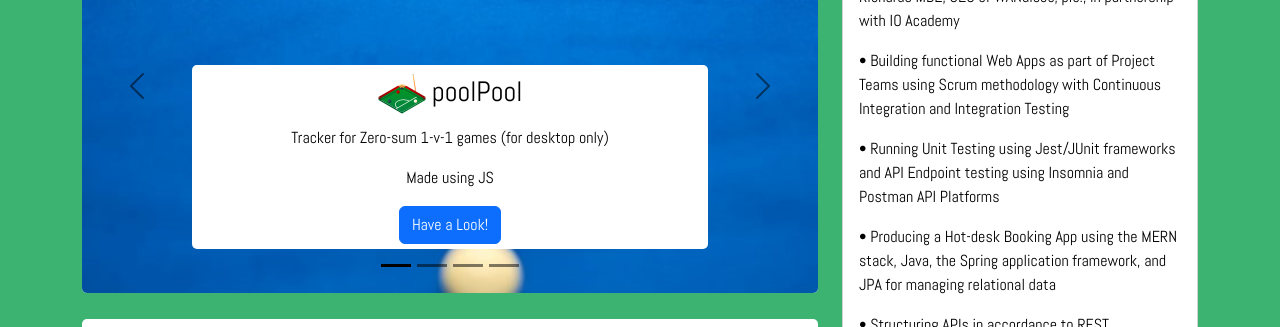
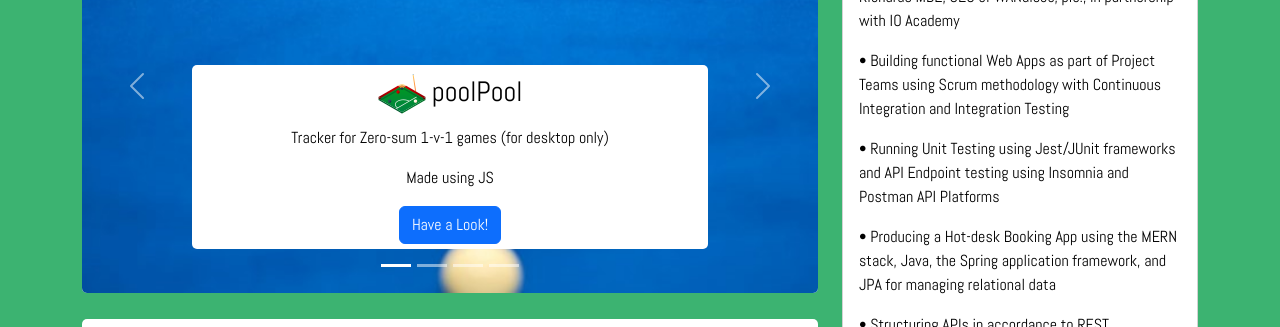
Before and after one commit to danmsto/portfolio, a React (Create React App) app: page / in a window 1280 px wide. Shown: the part 219-546 px from the top of the page. Built offline with nearby package versions, Linux system fonts and the light colour scheme.

Commit message:
recoloured carousel caption

```diff
--- a/src/App.css
+++ b/src/App.css
@@ -48,6 +48,7 @@
 
 .carousel-caption {
   background-color: white;
+  color: black  ;
   border-radius: 5px;
   padding: 5px;
 }
--- a/src/components/MyProjects.jsx
+++ b/src/components/MyProjects.jsx
@@ -27,7 +27,7 @@ function MyProjects() {
 
   return (
     <Container className="p-0">
-      <Carousel variant="dark">{generateCarousel()}</Carousel>
+      <Carousel variant="light">{generateCarousel()}</Carousel>
     </Container>
   );
 }
```
